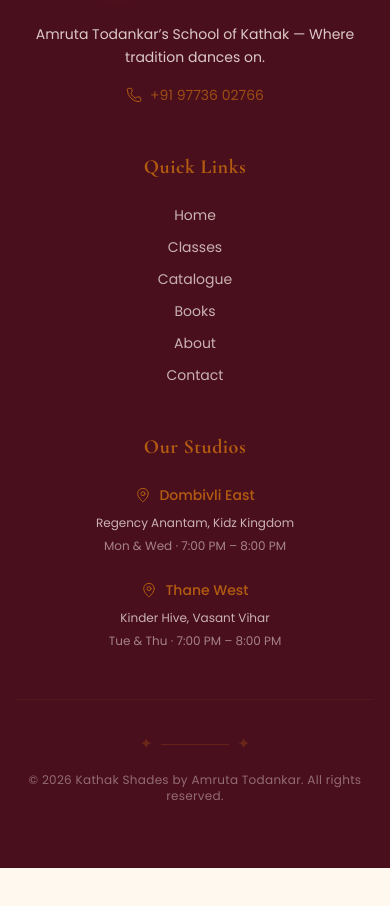
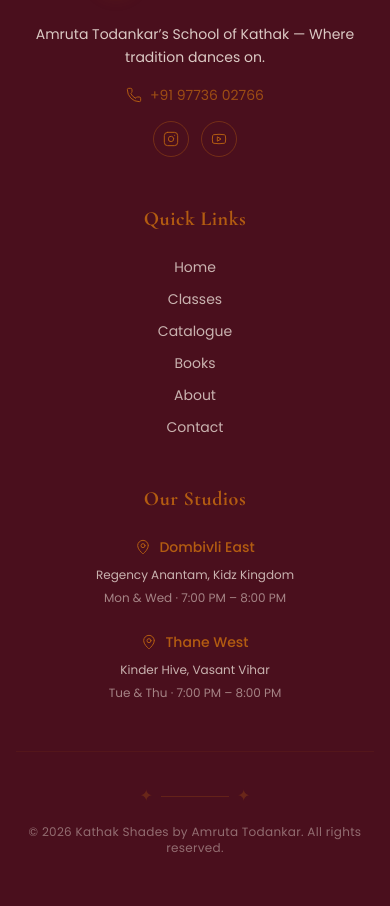
Before and after one commit to Rushabh1697/KATHAKSHADES, a Next.js app: page / in a window 390 px wide. Shown: the part 3665-4571 px from the top of the page. Before the commit the page ends 4533 px from the top, so only its background shows below. Built offline with nearby package versions, Linux system fonts and the light colour scheme.

Commit message:
Update classes page and contact/footer: rename Studio->Branch, reorder branches, fix Kidzdom timing, remove extra phone numbers, add Instagram/YouTube links

```diff
--- a/components/Footer.tsx
+++ b/components/Footer.tsx
@@ -1,5 +1,5 @@
 import Link from 'next/link';
-import { MapPin, Phone } from 'lucide-react';
+import { MapPin, Phone, Instagram, Youtube } from 'lucide-react';
 
 export default function Footer() {
   return (
@@ -21,6 +21,26 @@ export default function Footer() {
             <p className="font-sans text-brand-gold/80 text-sm mt-4 flex items-center gap-2">
               <Phone className="w-4 h-4 text-brand-gold" strokeWidth={1.5} /> +91 97736 02766
             </p>
+            <div className="flex items-center gap-3 mt-4">
+              <a
+                href="https://www.instagram.com/kathak_shades?utm_source=ig_web_button_share_sheet&igsh=ZDNlZDc0MzIxNw=="
+                target="_blank"
+                rel="noopener noreferrer"
+                aria-label="Instagram"
+                className="w-9 h-9 rounded-full border border-brand-gold/40 flex items-center justify-center text-brand-gold hover:bg-brand-gold hover:text-brand-maroon transition-all"
+              >
+                <Instagram className="w-4 h-4" strokeWidth={1.5} />
+              </a>
+              <a
+                href="https://www.youtube.com/@kathak_shades6419"
+                target="_blank"
+                rel="noopener noreferrer"
+                aria-label="YouTube"
+                className="w-9 h-9 rounded-full border border-brand-gold/40 flex items-center justify-center text-brand-gold hover:bg-brand-gold hover:text-brand-maroon transition-all"
+              >
+                <Youtube className="w-4 h-4" strokeWidth={1.5} />
+              </a>
+            </div>
           </div>
 
           {/* Quick Links */}
--- a/components/pages/Classes.tsx
+++ b/components/pages/Classes.tsx
@@ -15,22 +15,21 @@ const studios = [
     timing: '7:00 PM – 8:00 PM',
     contacts: [
       { label: 'Kathak Shades', number: '+91 97736 02766' },
-      { label: 'Kinder Hive', number: '+91 98851 80738' },
     ],
     branches: [
+      {
+        name: 'Rhymes N Colours',
+        days: 'Tuesday & Friday',
+        timing: '6:00 PM – 7:00 PM and 7:00 PM – 8:00 PM',
+        address: 'Ground floor, Khewra Cir Marg, near Acme Ozone, Manpada, Thane West',
+        mapLink: 'https://maps.app.goo.gl/ZWgt2sHgxhBS1K3E7',
+      },
       {
         name: 'Kinder Hive — Vasant Vihar',
         days: 'Tuesday & Thursday',
         timing: '7:00 PM – 8:00 PM',
         address: 'Ground Floor, Branch-1, Ananthram Complex, Opp. HDFC ATM, Siddhanchal Circle, Vasant Vihar, Thane West – 400610',
         mapLink: 'https://maps.google.com/?q=Ananthram+Complex+Vasant+Vihar+Thane+West',
-      },
-      {
-        name: 'Rhymes N Colours',
-        days: 'Tuesday & Friday',
-        timing: '6:00 PM – 7:00 PM and 7:00 PM – 8:00 PM',
-        address: 'Ground floor, Khewra Cir Marg, near Acme Ozone, Manpada, Thane West',
-        mapLink: 'https://maps.app.goo.gl/ZWgt2sHgxhBS1K3E7',
       },
     ],
     mapLink: 'https://maps.google.com/?q=Ananthram+Complex+Vasant+Vihar+Thane+West',
@@ -45,22 +44,21 @@ const studios = [
     timing: '5:00 PM – 6:00 PM and 7:00 PM – 8:00 PM',
     contacts: [
       { label: 'Kathak Shades', number: '+91 97736 02766' },
-      { label: 'Kidz Kingdom', number: '+91 96194 42555' },
     ],
     branches: [
-      {
-        name: 'Kidz Kingdom — Regency Anantam',
-        days: 'Monday & Wednesday',
-        timing: '7:00 PM – 8:00 PM',
-        address: 'Front of Building No. 24 & 25, Gate No. 3, towards Maharaja Chai, Regency Anantam, Dombivli (East)',
-        mapLink: 'https://maps.app.goo.gl/hT3WLafHvm95d2LK6',
-      },
       {
         name: 'SD Studio — Regency Anantam',
         days: 'Monday & Wednesday',
         timing: '5:00 PM – 6:00 PM and 7:00 PM – 8:00 PM',
         address: 'SD Education hub, Regency Anantam gate no 1, Dombivli',
         mapLink: 'https://maps.app.goo.gl/YEA5qG25toE9D2gPA',
+      },
+      {
+        name: 'Kidzdom — Regency Anantam',
+        days: 'Monday & Wednesday',
+        timing: '7:15 PM – 8:00 PM',
+        address: 'Front of Building No. 24 & 25, Gate No. 3, towards Maharaja Chai, Regency Anantam, Dombivli (East)',
+        mapLink: 'https://maps.app.goo.gl/hT3WLafHvm95d2LK6',
       },
     ],
     mapLink: 'https://maps.app.goo.gl/hT3WLafHvm95d2LK6',
@@ -445,7 +443,7 @@ export default function Classes() {
                   {isDombivli && (
                     <p className="font-serif text-sm tracking-[0.3em] uppercase text-brand-gold mb-1">School of Kathak</p>
                   )}
-                  <p className={`font-sans text-xs uppercase tracking-[0.2em] mb-2 font-semibold ${labelClass}`}>Studio</p>
+                  <p className={`font-sans text-xs uppercase tracking-[0.2em] mb-2 font-semibold ${labelClass}`}>Branch</p>
                   <h2 className={`font-serif text-3xl md:text-4xl font-bold mb-2 ${headingClass}`}>{currentStudio.name}</h2>
                   <p className={`font-sans text-lg font-light ${mutedClass}`}>{currentStudio.venue}</p>
                   {/* Gold divider for Dombivli */}
--- a/components/pages/Contact.tsx
+++ b/components/pages/Contact.tsx
@@ -1,7 +1,7 @@
 'use client';
 
 import { useState, FormEvent } from 'react';
-import { Landmark, CalendarDays, Clock, Phone, Globe, MessageCircle, Camera, Share2, Play } from 'lucide-react';
+import { Landmark, CalendarDays, Clock, Phone, Globe, MessageCircle, Camera, Play } from 'lucide-react';
 
 export default function Contact() {
   const [formData, setFormData] = useState({
@@ -84,7 +84,7 @@ export default function Contact() {
               <div className="space-y-1.5 text-sm">
                 <p className="text-brand-cream"><span className="text-brand-gold font-bold inline-flex items-center gap-1"><CalendarDays className="w-4 h-4" /> Days:</span> Every Monday &amp; Wednesday</p>
                 <p className="text-brand-cream"><span className="text-brand-gold font-bold inline-flex items-center gap-1"><Clock className="w-4 h-4" /> Timing:</span> 7:00 PM – 8:00 PM</p>
-                <p className="text-brand-cream"><span className="text-brand-gold font-bold inline-flex items-center gap-1"><Phone className="w-4 h-4" /> Contact:</span> +91 97736 02766 / +91 96194 42555</p>
+                <p className="text-brand-cream"><span className="text-brand-gold font-bold inline-flex items-center gap-1"><Phone className="w-4 h-4" /> Contact:</span> +91 97736 02766</p>
               </div>
             </div>
 
@@ -136,7 +136,7 @@ export default function Contact() {
               <div className="space-y-1.5 text-sm">
                 <p className="text-brand-cream"><span className="text-brand-gold font-bold inline-flex items-center gap-1"><CalendarDays className="w-4 h-4" /> Days:</span> Every Tuesday &amp; Thursday</p>
                 <p className="text-brand-cream"><span className="text-brand-gold font-bold inline-flex items-center gap-1"><Clock className="w-4 h-4" /> Timing:</span> 7:00 PM – 8:00 PM</p>
-                <p className="text-brand-cream"><span className="text-brand-gold font-bold inline-flex items-center gap-1"><Phone className="w-4 h-4" /> Contact:</span> +91 97736 02766 / +91 98851 80738</p>
+                <p className="text-brand-cream"><span className="text-brand-gold font-bold inline-flex items-center gap-1"><Phone className="w-4 h-4" /> Contact:</span> +91 97736 02766</p>
               </div>
             </div>
 
@@ -172,9 +172,8 @@ export default function Contact() {
               <div className="flex gap-4 flex-wrap">
                 {[
                   { label: 'WhatsApp', href: 'https://wa.me/919773602766', icon: <MessageCircle className="w-5 h-5" /> },
-                  { label: 'Instagram', href: 'https://instagram.com', icon: <Camera className="w-5 h-5" /> },
-                  { label: 'Facebook', href: 'https://facebook.com', icon: <Share2 className="w-5 h-5" /> },
-                  { label: 'YouTube', href: 'https://youtube.com', icon: <Play className="w-5 h-5" /> },
+                  { label: 'Instagram', href: 'https://www.instagram.com/kathak_shades?utm_source=ig_web_button_share_sheet&igsh=ZDNlZDc0MzIxNw==', icon: <Camera className="w-5 h-5" /> },
+                  { label: 'YouTube', href: 'https://www.youtube.com/@kathak_shades6419', icon: <Play className="w-5 h-5" /> },
                 ].map(s => (
                   <a
                     key={s.label}
```
